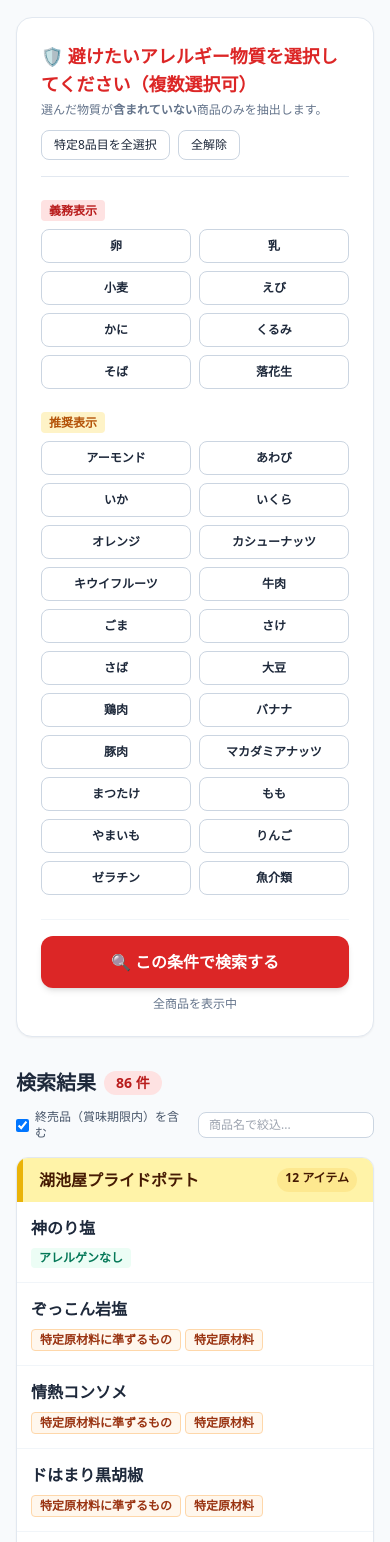
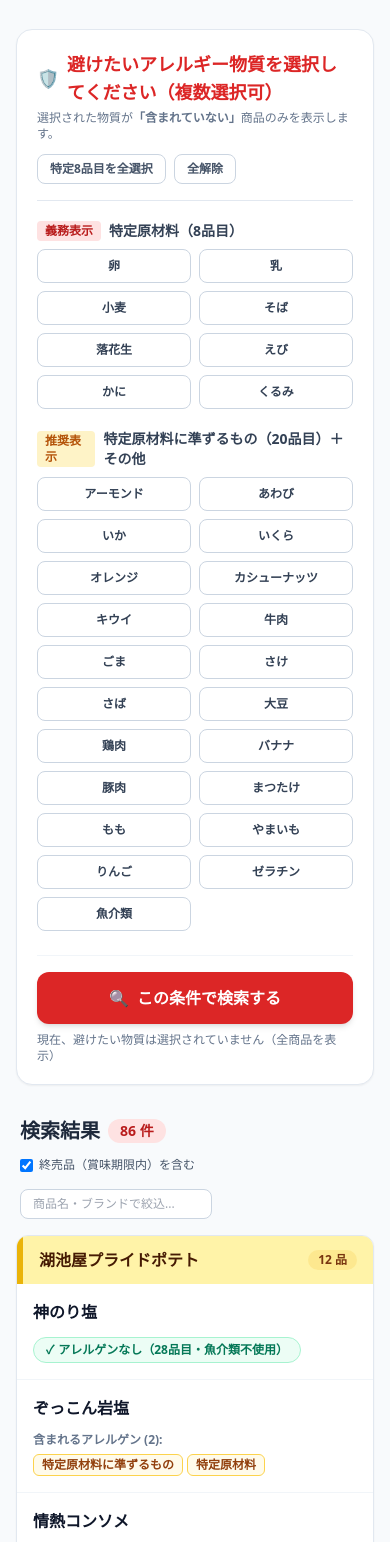
Before and after one commit to kanna612/allergy-search, a plain HTML site: page index.html in a window 390 px wide. Shown: the part 167-1709 px from the top of the page. Drawn offline with nearby package versions, Linux system fonts and the light colour scheme.

Commit message:
Enhance allergen selection and search features
Refactor allergen selection UI and improve accessibility features. Update search functionality and results display.

```diff
--- a/index.html
+++ b/index.html
@@ -6,76 +6,132 @@
   <title>湖池屋 アレルギー情報検索</title>
   <script src="https://cdn.tailwindcss.com"></script>
   <style>
+    .allergen-btn {
+      transition: all 0.15s ease-in-out;
+      user-select: none;
+    }
     .allergen-btn.selected {
       background-color: #dc2626;
       color: #ffffff;
       border-color: #dc2626;
+      box-shadow: 0 2px 4px rgba(220, 38, 38, 0.25);
     }
-    .allergen-btn.selected::after { content: " ✕"; font-weight: bold; }
-    .brand-header-yellow { background-color: #fff3a8; border-left: 6px solid #eab308; }
+    .allergen-btn.selected::after {
+      content: " ✕";
+      font-weight: bold;
+    }
+    .brand-header-yellow {
+      background-color: #fff3a8;
+      border-left: 6px solid #eab308;
+    }
   </style>
 </head>
-<body class="bg-slate-50 text-slate-800 min-h-screen">
+<body class="bg-slate-50 text-slate-800 antialiased min-h-screen">
+
   <div class="max-w-5xl mx-auto px-4 py-8">
+
+    <!-- ヘッダー -->
     <header class="text-center mb-8">
-      <h1 class="text-3xl font-extrabold text-slate-900 flex items-center justify-center gap-2">
+      <h1 class="text-2xl sm:text-3xl font-extrabold text-slate-900 flex items-center justify-center gap-2">
         <span class="text-red-600">🥔</span> 湖池屋 商品アレルギー情報検索
       </h1>
-      <p class="text-sm text-slate-500 mt-2">毎週自動更新される公式データに基づき、選択した物質を<strong>含まない安心な商品</strong>を表示します。</p>
+      <p class="text-sm text-slate-500 mt-2">
+        公式サイト「アレルギー情報一覧表」の最新データに基づき、選択した物質を<strong>含まない安心な商品</strong>を検索できます。
+      </p>
     </header>
 
-    <div class="bg-white rounded-2xl shadow-sm border border-slate-200 p-6 mb-8">
+    <!-- アレルゲン選択パネル（森永製菓スタイル） -->
+    <div class="bg-white rounded-2xl shadow-sm border border-slate-200 p-5 sm:p-7 mb-8">
+
       <div class="border-b border-slate-200 pb-4 mb-5 flex flex-col sm:flex-row sm:items-center justify-between gap-3">
         <div>
-          <h2 class="text-lg font-bold text-red-600">🛡️ 避けたいアレルギー物質を選択してください（複数選択可）</h2>
-          <p class="text-xs text-slate-500 mt-1">選んだ物質が<strong>含まれていない</strong>商品のみを抽出します。</p>
+          <h2 class="text-lg sm:text-xl font-bold text-red-600 flex items-center gap-2">
+            <span>🛡️</span> 避けたいアレルギー物質を選択してください（複数選択可）
+          </h2>
+          <p class="text-xs text-slate-500 mt-1">選択された物質が<strong>「含まれていない」</strong>商品のみを表示します。</p>
         </div>
-        <div class="flex gap-2 text-xs">
-          <button id="selectAllMajorBtn" class="px-3 py-1.5 rounded-lg border border-slate-300 hover:bg-slate-100">特定8品目を全選択</button>
-          <button id="clearAllBtn" class="px-3 py-1.5 rounded-lg border border-slate-300 hover:bg-slate-100">全解除</button>
+        <div class="flex items-center gap-2 text-xs">
+          <button id="selectAllMajorBtn" class="px-3 py-1.5 rounded-lg border border-slate-300 hover:bg-slate-100 text-slate-600 font-semibold">
+            特定8品目を全選択
+          </button>
+          <button id="clearAllBtn" class="px-3 py-1.5 rounded-lg border border-slate-300 hover:bg-slate-100 text-slate-600 font-semibold">
+            全解除
+          </button>
         </div>
       </div>
 
+      <!-- 1. 特定原材料（8品目） -->
       <div class="mb-5">
-        <span class="text-xs font-bold text-red-700 bg-red-100 px-2 py-0.5 rounded">義務表示</span>
-        <div id="majorAllergenList" class="grid grid-cols-2 sm:grid-cols-4 md:grid-cols-8 gap-2 mt-2"></div>
+        <div class="flex items-center gap-2 mb-2">
+          <span class="text-xs font-bold text-red-700 bg-red-100 px-2 py-0.5 rounded">義務表示</span>
+          <h3 class="text-sm font-bold text-slate-700">特定原材料（8品目）</h3>
+        </div>
+        <div id="majorAllergenList" class="grid grid-cols-2 sm:grid-cols-4 md:grid-cols-8 gap-2"></div>
       </div>
 
+      <!-- 2. 特定原材料に準ずるもの（20品目＋魚介類） -->
       <div class="mb-6">
-        <span class="text-xs font-bold text-amber-700 bg-amber-100 px-2 py-0.5 rounded">推奨表示</span>
-        <div id="minorAllergenList" class="grid grid-cols-2 sm:grid-cols-4 md:grid-cols-7 gap-2 mt-2"></div>
+        <div class="flex items-center gap-2 mb-2">
+          <span class="text-xs font-bold text-amber-700 bg-amber-100 px-2 py-0.5 rounded">推奨表示</span>
+          <h3 class="text-sm font-bold text-slate-700">特定原材料に準ずるもの（20品目）＋その他</h3>
+        </div>
+        <div id="minorAllergenList" class="grid grid-cols-2 sm:grid-cols-4 md:grid-cols-7 gap-2"></div>
       </div>
 
+      <!-- 検索ボタン -->
       <div class="pt-4 border-t border-slate-100 flex flex-col items-center">
-        <button id="searchSubmitBtn" class="w-full sm:w-80 bg-red-600 hover:bg-red-700 text-white font-bold text-base py-3.5 px-6 rounded-xl shadow-md transition">
-          🔍 この条件で検索する
+        <button
+          id="searchSubmitBtn"
+          class="w-full sm:w-80 bg-red-600 hover:bg-red-700 active:scale-95 text-white font-bold text-base py-3.5 px-6 rounded-xl shadow-md transition duration-150 flex items-center justify-center gap-2">
+          <span>🔍</span> この条件で検索する
         </button>
-        <span id="selectedSummary" class="text-xs text-slate-500 mt-2">全商品を表示中</span>
+        <span id="selectedSummary" class="text-xs text-slate-500 mt-2 font-medium">現在、避けたい物質は選択されていません（全商品を表示）</span>
+      </div>
+
+    </div>
+
+    <!-- 検索バー ＆ 結果サマリー -->
+    <div class="flex flex-col sm:flex-row sm:items-center justify-between gap-3 mb-4 px-1">
+      <div class="flex items-center gap-2">
+        <h2 class="text-xl font-bold text-slate-800">検索結果</h2>
+        <span id="resultCountBadge" class="bg-red-100 text-red-700 font-bold text-sm px-3 py-0.5 rounded-full">0 件</span>
+      </div>
+
+      <div class="flex flex-wrap items-center gap-4 text-xs font-medium text-slate-600">
+        <label class="flex items-center gap-1.5 cursor-pointer">
+          <input type="checkbox" id="includeDiscontinued" checked class="rounded text-red-600 focus:ring-red-500">
+          <span>終売品（賞味期限内）を含む</span>
+        </label>
+        <input
+          type="text"
+          id="keywordFilter"
+          placeholder="商品名・ブランドで絞込..."
+          class="border border-slate-300 rounded-lg px-3 py-1.5 text-xs focus:outline-none focus:ring-1 focus:ring-red-500 w-48"
+        />
       </div>
     </div>
 
-    <div class="flex flex-col sm:flex-row sm:items-center justify-between gap-3 mb-4">
-      <div class="flex items-center gap-2">
-        <h2 class="text-xl font-bold">検索結果</h2>
-        <span id="resultCountBadge" class="bg-red-100 text-red-700 font-bold text-sm px-3 py-0.5 rounded-full">0 件</span>
-      </div>
-      <div class="flex items-center gap-4 text-xs font-medium text-slate-600">
-        <label class="flex items-center gap-1.5 cursor-pointer">
-          <input type="checkbox" id="includeDiscontinued" checked class="rounded text-red-600">
-          <span>終売品（賞味期限内）を含む</span>
-        </label>
-        <input type="text" id="keywordFilter" placeholder="商品名で絞込..." class="border border-slate-300 rounded-lg px-2.5 py-1 text-xs w-44">
-      </div>
-    </div>
-
+    <!-- 結果カードリスト -->
     <div id="resultsContainer" class="space-y-6">
       <div class="text-center py-12 text-slate-400">データを読み込み中...</div>
     </div>
+
+    <footer class="mt-12 bg-amber-50 border border-amber-200 rounded-xl p-5 text-xs text-amber-900 leading-relaxed">
+      <strong>⚠️ ご注意:</strong>
+      原材料の切り替えによりアレルギー情報が更新される場合があります。お召し上がりの際は、必ず現物パッケージ裏面の原材料・アレルギー表示をご確認ください。
+    </footer>
+
   </div>
 
   <script>
-    const MAJOR_ALLERGENS = ["卵", "乳", "小麦", "えび", "かに", "くるみ", "そば", "落花生"];
-    const MINOR_ALLERGENS = ["アーモンド","あわび","いか","いくら","オレンジ","カシューナッツ","キウイフルーツ","牛肉","ごま","さけ","さば","大豆","鶏肉","バナナ","豚肉","マカダミアナッツ","まつたけ","もも","やまいも","りんご","ゼラチン","魚介類"];
+    const MAJOR_ALLERGENS = ["卵", "乳", "小麦", "そば", "落花生", "えび", "かに", "くるみ"];
+    const MINOR_ALLERGENS = [
+      "アーモンド", "あわび", "いか", "いくら", "オレンジ", "カシューナッツ",
+      "キウイ", "牛肉", "ごま", "さけ", "さば", "大豆", "鶏肉",
+      "バナナ", "豚肉", "まつたけ", "もも", "やまいも", "りんご",
+      "ゼラチン", "魚介類"
+    ];
+
     const selectedAvoidAllergens = new Set();
     let KOIKEYA_PRODUCTS = [];
 
@@ -84,14 +140,16 @@
     const searchSubmitBtn = document.getElementById("searchSubmitBtn");
     const resultsContainer = document.getElementById("resultsContainer");
     const resultCountBadge = document.getElementById("resultCountBadge");
+    const selectedSummary = document.getElementById("selectedSummary");
     const includeDiscontinued = document.getElementById("includeDiscontinued");
     const keywordFilter = document.getElementById("keywordFilter");
 
+    // アレルゲンボタン生成
     function createButtons(list, container) {
       list.forEach(name => {
         const btn = document.createElement("button");
         btn.type = "button";
-        btn.className = "allergen-btn py-2 px-2.5 rounded-lg border border-slate-300 text-xs sm:text-sm font-semibold bg-white";
+        btn.className = "allergen-btn py-2 px-2.5 rounded-lg border border-slate-300 text-xs sm:text-sm font-semibold text-slate-700 bg-white hover:border-red-400";
         btn.textContent = name;
         btn.dataset.allergen = name;
         btn.addEventListener("click", () => {
@@ -102,20 +160,74 @@
             selectedAvoidAllergens.add(name);
             btn.classList.add("selected");
           }
+          updateSummary();
         });
         container.appendChild(btn);
       });
     }
 
+    function updateSummary() {
+      if (selectedAvoidAllergens.size === 0) {
+        selectedSummary.textContent = "現在、避けたい物質は選択されていません（全商品を表示）";
+        selectedSummary.className = "text-xs text-slate-500 mt-2 font-medium";
+      } else {
+        const listStr = Array.from(selectedAvoidAllergens).join("・");
+        selectedSummary.textContent = `🚫 除外指定中 (${selectedAvoidAllergens.size}品目): ${listStr}`;
+        selectedSummary.className = "text-xs text-red-600 mt-2 font-bold";
+      }
+    }
+
+    // 表記揺れ（例: "乳" と "乳成分"、"キウイ" と "キウイフルーツ"）に対応する照合関数
+    function allergenMatches(allergenInProduct, avoidedAllergen) {
+      return allergenInProduct.includes(avoidedAllergen) || avoidedAllergen.includes(allergenInProduct);
+    }
+
+    // 検索・フィルタリング実行
+    function executeSearch() {
+      const showDiscontinued = includeDiscontinued.checked;
+      const kw = keywordFilter.value.trim().toLowerCase();
+
+      const filtered = KOIKEYA_PRODUCTS.filter(prod => {
+        // 終売品フィルタ
+        if (!showDiscontinued && prod.discontinued) return false;
+
+        // キーワード検索（商品名 or ブランド名）
+        if (kw) {
+          const matchName = prod.name.toLowerCase().includes(kw);
+          const matchBrand = prod.brand.toLowerCase().includes(kw);
+          if (!matchName && !matchBrand) return false;
+        }
+
+        // 避けたいアレルゲンが含まれているかチェック
+        const containsAvoided = prod.allergens.some(a => {
+          for (let avoid of selectedAvoidAllergens) {
+            if (allergenMatches(a, avoid)) return true;
+          }
+          return false;
+        });
+
+        return !containsAvoided;
+      });
+
+      renderResults(filtered);
+    }
+
+    // 検索結果を描画（各商品にアレルゲンを明示）
     function renderResults(items) {
       resultCountBadge.textContent = `${items.length} 件`;
       resultsContainer.innerHTML = "";
 
       if (items.length === 0) {
-        resultsContainer.innerHTML = `<div class="bg-white rounded-xl p-8 text-center text-slate-500 border border-slate-200">該当する商品が見つかりませんでした。</div>`;
+        resultsContainer.innerHTML = `
+          <div class="bg-white rounded-xl p-10 text-center text-slate-500 border border-slate-200">
+            <span class="text-3xl block mb-2">🔍</span>
+            <p class="font-bold text-base">条件に該当する商品が見つかりませんでした。</p>
+            <p class="text-xs text-slate-400 mt-1">除外条件を緩めるか、検索キーワードを変更してお試しください。</p>
+          </div>`;
         return;
       }
 
+      // ブランドごとにグループ化
       const grouped = {};
       items.forEach(p => {
         if (!grouped[p.brand]) grouped[p.brand] = [];
@@ -125,41 +237,67 @@
       Object.keys(grouped).forEach(brand => {
         const section = document.createElement("div");
         section.className = "bg-white rounded-xl shadow-sm border border-slate-200 overflow-hidden";
+
+        // ブランド見出し（黄色バー）
         section.innerHTML = `
-          <div class="brand-header-yellow px-4 py-2.5 font-bold text-amber-950 flex justify-between">
+          <div class="brand-header-yellow px-4 py-3 font-extrabold text-amber-950 flex justify-between items-center">
             <span>${brand}</span>
-            <span class="text-xs bg-amber-200/80 px-2 py-0.5 rounded-full">${grouped[brand].length} アイテム</span>
-          </div>
-          <div class="divide-y divide-slate-100">
-            ${grouped[brand].map(p => `
-              <div class="p-3.5 flex flex-col sm:flex-row sm:items-center justify-between gap-2 hover:bg-slate-50">
-                <div class="flex items-center gap-2">
-                  <span class="font-bold text-slate-800">${p.name}</span>${p.discontinued ? '<span class="text-[11px] bg-amber-100 text-amber-800 border border-amber-300 px-1.5 py-0.5 rounded">終売</span>' : ''}
-                </div>
-                <div class="flex items-center gap-1 flex-wrap">
-                  ${p.allergens.length === 0 ? '<span class="text-xs text-emerald-700 bg-emerald-50 px-2 py-0.5 rounded font-bold">アレルゲンなし</span>' : p.allergens.map(a => `<span class="text-xs font-bold px-2 py-0.5 rounded ${MAJOR_ALLERGENS.includes(a) ? 'bg-red-50 text-red-700 border border-red-200' : 'bg-orange-50 text-orange-800 border border-orange-200'}">${a}</span>`).join('')}
-                </div>
-              </div>
-            `).join('')}
+            <span class="text-xs bg-amber-200/80 text-amber-900 font-bold px-2.5 py-0.5 rounded-full">${grouped[brand].length} 品</span>
           </div>
         `;
+
+        const listDiv = document.createElement("div");
+        listDiv.className = "divide-y divide-slate-100";
+
+        grouped[brand].forEach(p => {
+          const row = document.createElement("div");
+          row.className = "p-4 flex flex-col md:flex-row md:items-center justify-between gap-3 hover:bg-slate-50 transition-colors";
+
+          // 商品名 ＋ 終売マーク
+          let nameHtml = `
+            <div class="flex items-center gap-2 flex-wrap">
+              <span class="font-bold text-slate-900 text-base">${p.name}</span>
+              ${p.discontinued ? '<span class="text-[11px] font-bold bg-amber-100 text-amber-800 border border-amber-300 px-2 py-0.5 rounded-md">⚠️ 終売（賞味期限内）</span>' : ''}
+            </div>
+          `;
+
+          // 含まれるアレルゲンの明示
+          let allergenHtml = "";
+          if (!p.allergens || p.allergens.length === 0) {
+            allergenHtml = `
+              <div class="flex-shrink-0">
+                <span class="inline-flex items-center gap-1 text-xs font-bold text-emerald-700 bg-emerald-50 border border-emerald-200 px-3 py-1 rounded-full">
+                  <span>✓</span> アレルゲンなし（28品目・魚介類不使用）
+                </span>
+              </div>
+            `;
+          } else {
+            const badges = p.allergens.map(a => {
+              const isMajor = MAJOR_ALLERGENS.some(m => allergenMatches(a, m));
+              const colorClass = isMajor
+                ? "bg-red-50 text-red-700 border-red-300"
+                : "bg-amber-50 text-amber-800 border-amber-300";
+              return `<span class="inline-block text-xs font-bold border ${colorClass} px-2 py-0.5 rounded-md">${a}</span>`;
+            }).join(" ");
+
+            allergenHtml = `
+              <div class="flex flex-col sm:flex-row sm:items-center gap-1.5 flex-wrap">
+                <span class="text-xs font-bold text-slate-500">含まれるアレルゲン (${p.allergens.length}):</span>
+                <div class="flex flex-wrap gap-1">${badges}</div>
+              </div>
+            `;
+          }
+
+          row.innerHTML = nameHtml + allergenHtml;
+          listDiv.appendChild(row);
+        });
+
+        section.appendChild(listDiv);
         resultsContainer.appendChild(section);
       });
     }
 
-    function executeSearch() {
-      const showDiscontinued = includeDiscontinued.checked;
-      const kw = keywordFilter.value.trim().toLowerCase();
-
-      const filtered = KOIKEYA_PRODUCTS.filter(p => {
-        if (!showDiscontinued && p.discontinued) return false;
-        if (kw && !p.name.toLowerCase().includes(kw) && !p.brand.toLowerCase().includes(kw)) return false;
-        return !p.allergens.some(a => selectedAvoidAllergens.has(a));
-      });
-
-      renderResults(filtered);
-    }
-
+    // 初期化とデータ読み込み
     async function init() {
       createButtons(MAJOR_ALLERGENS, majorContainer);
       createButtons(MINOR_ALLERGENS, minorContainer);
@@ -169,21 +307,29 @@
         if (!res.ok) throw new Error();
         KOIKEYA_PRODUCTS = await res.json();
       } catch (e) {
-        resultsContainer.innerHTML = '<div class="p-6 text-center text-red-600 bg-red-50 rounded-xl">データ読み込み準備中です。初回の自動同期が完了するまで数分お待ちください。</div>';
+        resultsContainer.innerHTML = '<div class="p-6 text-center text-red-600 bg-red-50 rounded-xl">データを読み込めませんでした。Actionsの同期が完了していることを確認してください。</div>';
         return;
       }
 
       executeSearch();
-      searchSubmitBtn.addEventListener("click", executeSearch);
+
+      searchSubmitBtn.addEventListener("click", () => {
+        executeSearch();
+        resultsContainer.scrollIntoView({ behavior: "smooth", block: "start" });
+      });
       includeDiscontinued.addEventListener("change", executeSearch);
       keywordFilter.addEventListener("input", executeSearch);
+
       document.getElementById("selectAllMajorBtn").addEventListener("click", () => {
         MAJOR_ALLERGENS.forEach(a => selectedAvoidAllergens.add(a));
         document.querySelectorAll("#majorAllergenList .allergen-btn").forEach(b => b.classList.add("selected"));
+        updateSummary();
       });
+
       document.getElementById("clearAllBtn").addEventListener("click", () => {
         selectedAvoidAllergens.clear();
         document.querySelectorAll(".allergen-btn").forEach(b => b.classList.remove("selected"));
+        updateSummary();
         executeSearch();
       });
     }
```
